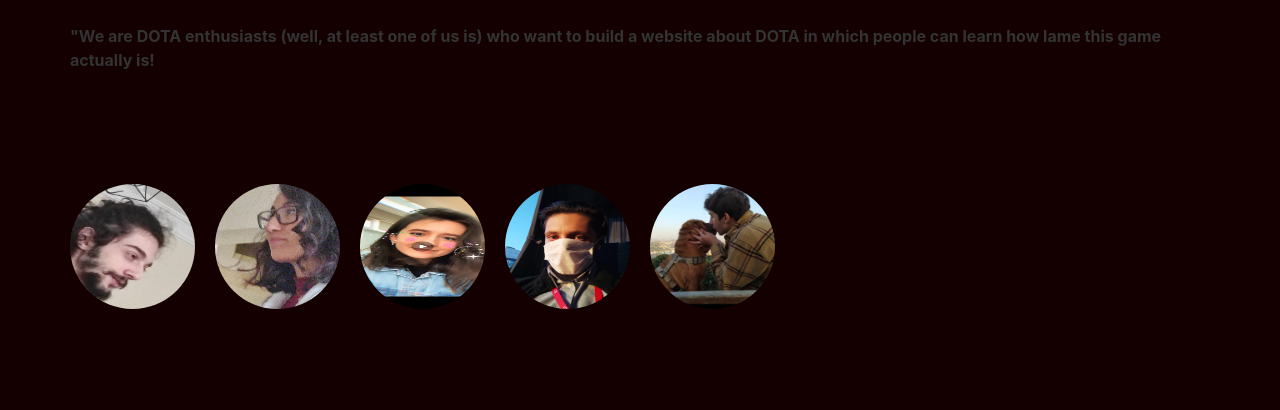
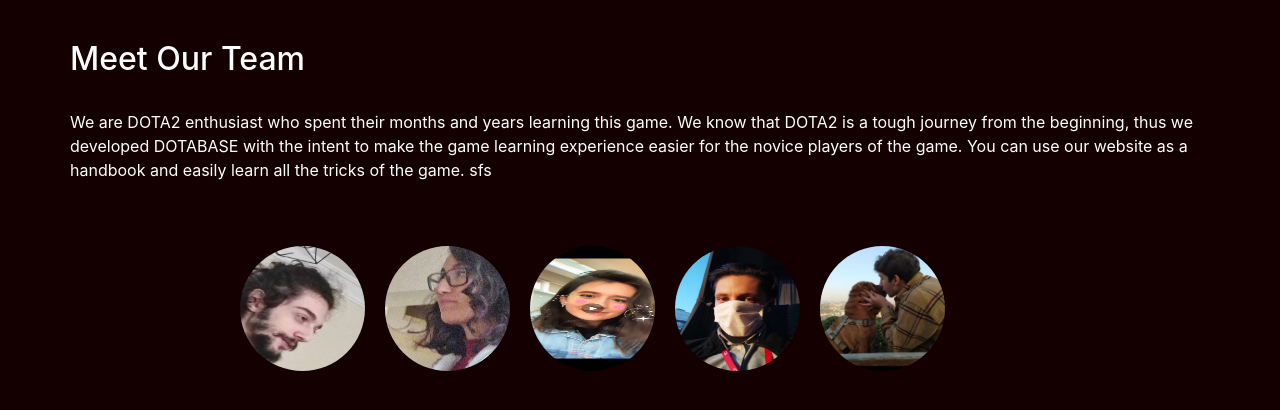
Before and after one commit to gultugaydemir/MIS233_Django, a Django app: page /about/ in a window 1280 px wide. Shown: the part 56-466 px from the top of the page. Run offline with Django 3.2, Linux system fonts and the light colour scheme; some libraries are stand-ins or nearby versions.

Commit message:
Update about.html

```diff
--- a/dotabase/templates/dotabase/about.html
+++ b/dotabase/templates/dotabase/about.html
@@ -1,17 +1,25 @@
 {% extends "dotabase/base.html" %}
 {% block content %}
 <p>
-    <b>"We are DOTA enthusiasts (well, at least one of us is) who want to
-        build a website about DOTA in which people can learn how lame this game actually is! </b>
+    <h2 style=color:white>Meet Our Team</h2>
+    <br>
+    <b2 style=color:white>We are DOTA2 enthusiast who spent their months and years learning this game. We know that DOTA2 is a tough journey from the
+        beginning, thus we developed DOTABASE with
+        the intent to make the game learning experience easier for the novice players of
+        the game. You can use our website as a handbook and easily learn all the tricks of the game.   sfs</b2>
 </p>
 
-<br><br><br> <br>
+<br><br>
 
-<div class="media">
+
+<div class="media" style="width:800px; margin:0 auto;" >
     <img class="rounded-circle account-img" src="/media/berti.jpeg">
     <img class="rounded-circle account-img" src="/media/gultu.jpeg">
     <img class="rounded-circle account-img" src="/media/lara.jpeg">
     <img class="rounded-circle account-img" src="/media/sedo.jpeg">
     <img class="rounded-circle account-img" src="/media/ege.jpeg">
 </div>
+
+
+
     {% endblock content %}
```
